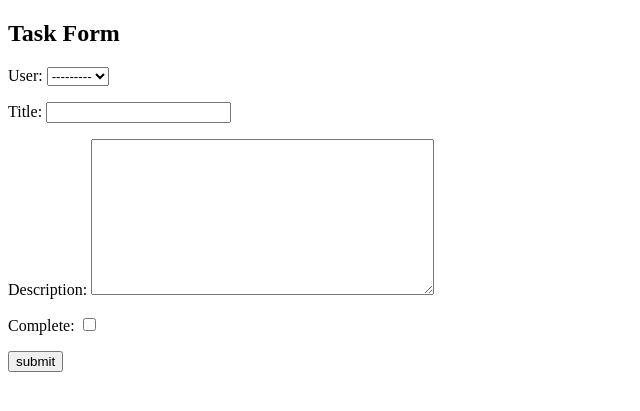
After one commit to tanvir-ahammedd/todo-list, a Django app: page /task_create/ in a window 1280 px wide. The commit adds this page. Shown: the top 411 px of the page, without its empty margins (0-640 px from the left). Run offline with Django 4.2, Linux system fonts and the light colour scheme; data comes from the database, SQL or seed files in the repository; both versions use the stored data as it was after the commit.

Commit message:
Create item

```diff
--- /dev/null
+++ b/base/templates/base/task_form.html
@@ -0,0 +1,16 @@
+<!DOCTYPE html>
+<html lang="en">
+<head>
+    <meta charset="UTF-8">
+    <meta name="viewport" content="width=device-width, initial-scale=1.0">
+    <title>Document</title>
+</head>
+<body>
+    <h2>Task Form</h2>
+    <form method="POST" action="">
+        {% csrf_token %}
+        {{form.as_p}}
+        <input type="submit" value="submit">
+    </form>
+</body>
+</html>
--- a/base/templates/base/task_list.html
+++ b/base/templates/base/task_list.html
@@ -7,6 +7,7 @@
 </head>
 <body>
     <h2>My To Do List</h2>
+    <a href="task_create">create</a>
     <table>
         <tr>
             <th>Item</th>
--- a/base/urls.py
+++ b/base/urls.py
@@ -1,7 +1,8 @@
 from django.urls import path
-from .views import TaskList, TaskDetail
+from .views import TaskList, TaskDetail, TaskCreate
 
 urlpatterns = [
-    path('', TaskList.as_view(), name="task"),
-    path('task/<int:pk>/', TaskDetail.as_view(), name="task")
+    path('', TaskList.as_view(), name="tasks"),
+    path('task/<int:pk>/', TaskDetail.as_view(), name="task"),
+    path('task_create/', TaskCreate.as_view(), name="task_create")
 ]
--- a/base/views.py
+++ b/base/views.py
@@ -1,6 +1,8 @@
 from django.shortcuts import render
-from django.views.generic.list import ListView
-from django.views.generic.detail import DetailView
+from django.views.generic import ListView
+from django.views.generic import DetailView
+from django.views.generic import CreateView
+from django.urls import reverse_lazy
 from .models import Task
 
 class TaskList(ListView):
@@ -11,3 +13,8 @@ class TaskDetail(DetailView):
     model = Task
     template_name = "base/details.html"
     context_object_name = "task"
+
+class TaskCreate(CreateView):
+    model = Task
+    fields = "__all__"
+    success_url = reverse_lazy('tasks')
```
Also changed, not shown: db.sqlite3.
